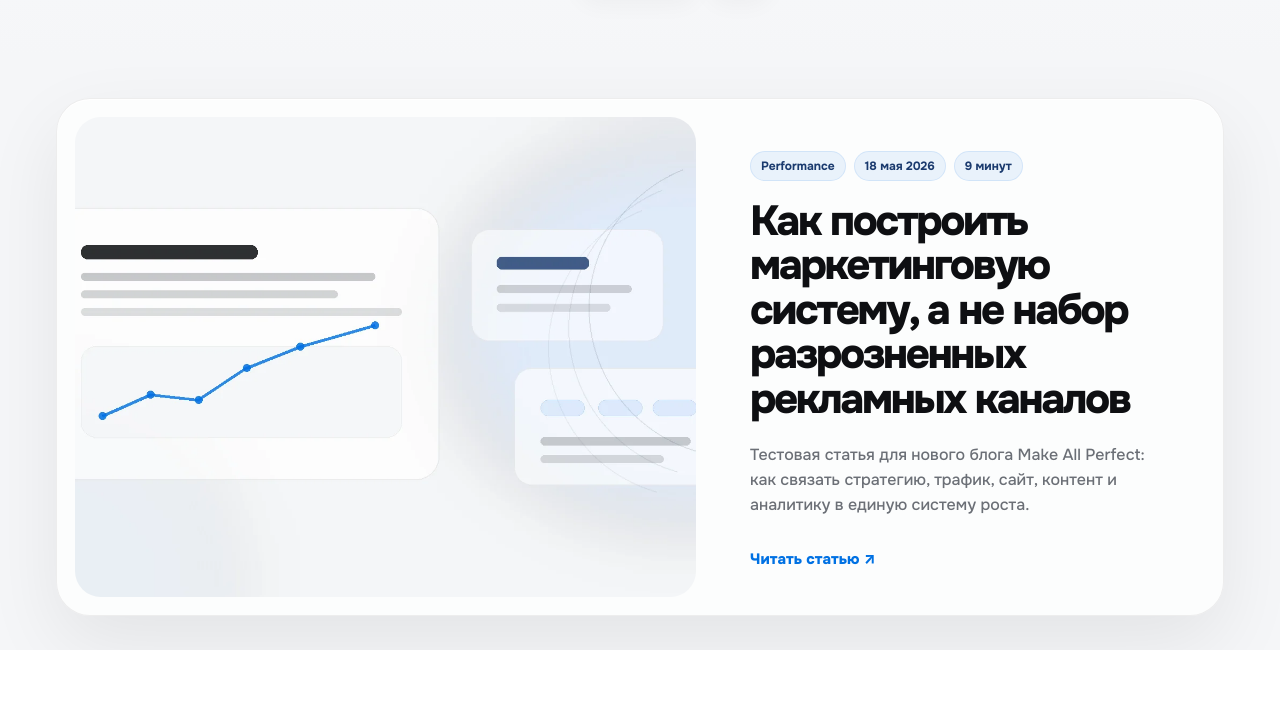
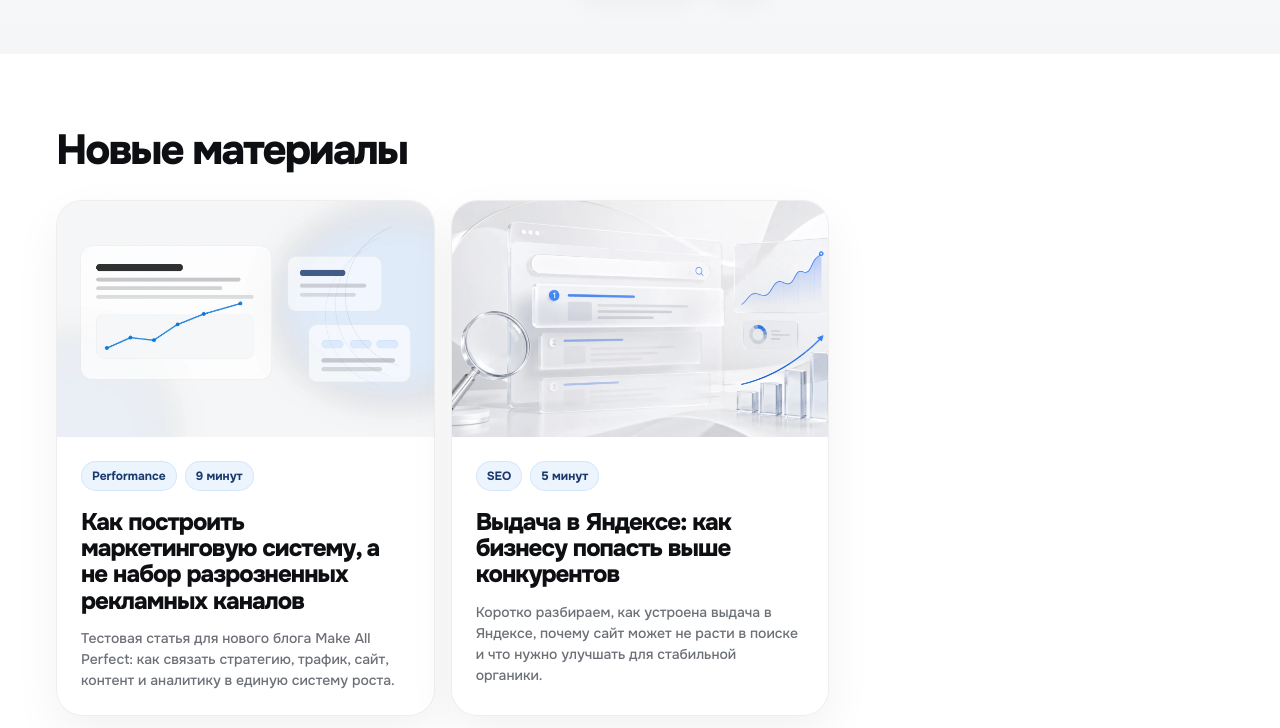
Before and after one commit to makeallperfectcompany/map2, a Next.js app: page /blog in a window 1280 px wide. Shown: the part 477-1205 px from the top of the page. Built offline with nearby package versions, Linux system fonts and the light colour scheme.

Commit message:
feat: pagination on blog index — 6 articles per page, remove featured section and all-articles button

```diff
--- a/src/components/sections/BlogIndexSection.tsx
+++ b/src/components/sections/BlogIndexSection.tsx
@@ -1,6 +1,6 @@
 "use client";
 
-import { useState } from "react";
+import { useState, useMemo } from "react";
 import styles from "./BlogIndexSection.module.css";
 import { articles } from "@/content/articles";
 
@@ -18,12 +18,69 @@ const listedArticles = articles.map((a) => ({
 
 export default function BlogIndexSection() {
   const [activeCategory, setActiveCategory] = useState("Все");
+  const [page, setPage] = useState(0);
+  const PER_PAGE = 6;
 
-  const filteredArticles = activeCategory === "Все"
-    ? listedArticles
-    : listedArticles.filter((a) => a.category === activeCategory);
+  const filteredArticles = useMemo(() => {
+    const result = activeCategory === "Все"
+      ? listedArticles
+      : listedArticles.filter((a) => a.category === activeCategory);
+    return result;
+  }, [activeCategory]);
 
-  const featuredArticle = filteredArticles[0];
+  const totalPages = useMemo(() => Math.ceil(filteredArticles.length / PER_PAGE), [filteredArticles]);
+  const paginatedArticles = useMemo(
+    () => filteredArticles.slice(page * PER_PAGE, (page + 1) * PER_PAGE),
+    [filteredArticles, page]
+  );
+
+  // Reset to page 0 when filter changes
+  const handleCategoryChange = (category: string) => {
+    setActiveCategory(category);
+    setPage(0);
+  };
+
+  const renderPagination = () => {
+    if (totalPages <= 1) return null;
+    const pages: number[] = [];
+    for (let i = 0; i < totalPages; i++) {
+      if (totalPages <= 7 || i === 0 || i === totalPages - 1 || Math.abs(i - page) <= 1) {
+        pages.push(i);
+      } else if (pages[pages.length - 1] !== -1) {
+        pages.push(-1);
+      }
+    }
+
+    return (
+      <nav className={styles.pagination} aria-label="Пагинация статей">
+        {pages.map((p, idx) =>
+          p === -1 ? (
+            <span className={styles.pageEllipsis} key={`ellipsis-${idx}`}>…</span>
+          ) : (
+            <button
+              className={`${styles.pageButton} ${page === p ? styles.activePage : ""}`}
+              type="button"
+              key={p}
+              onClick={() => setPage(p)}
+              aria-current={page === p ? "page" : undefined}
+            >
+              {p + 1}
+            </button>
+          )
+        )}
+        {page < totalPages - 1 && (
+          <button
+            className={styles.pageArrow}
+            type="button"
+            onClick={() => setPage(page + 1)}
+            aria-label="Следующая страница"
+          >
+            →
+          </button>
+        )}
+      </nav>
+    );
+  };
 
   return (
     <main className={styles.blogPage}>
@@ -37,7 +94,12 @@ export default function BlogIndexSection() {
 
           <div className={styles.categoryBar} aria-label="Категории статей">
             {categories.map((category) => (
-              <button className={`${styles.categoryButton} ${activeCategory === category ? styles.activeCategory : ""}`} type="button" key={category} onClick={() => setActiveCategory(category)}>
+              <button
+                className={`${styles.categoryButton} ${activeCategory === category ? styles.activeCategory : ""}`}
+                type="button"
+                key={category}
+                onClick={() => handleCategoryChange(category)}
+              >
                 {category}
               </button>
             ))}
@@ -45,35 +107,12 @@ export default function BlogIndexSection() {
         </div>
       </section>
 
-      <section className={styles.featured} aria-label="Избранная статья">
-        <div className={styles.container}>
-          <a className={styles.featuredCard} href={featuredArticle.href}>
-            <div className={styles.featuredImage}>
-              <img src={featuredArticle.cover} alt="" loading="eager" decoding="async" />
-            </div>
-            <div className={styles.featuredContent}>
-              <div className={styles.articleMeta}>
-                <span>{featuredArticle.category}</span>
-                <span>{featuredArticle.date}</span>
-                <span>{featuredArticle.readingTime}</span>
-              </div>
-              <h2>{featuredArticle.title}</h2>
-              <p>{featuredArticle.description}</p>
-              <span className={styles.readLink}>Читать статью ↗</span>
-            </div>
-          </a>
-        </div>
-      </section>
-
       <section className={styles.articleGridSection} aria-label="Все статьи">
         <div className={styles.container}>
-          <div className={styles.sectionHead}>
-            <h2>Новые материалы</h2>
-            <a href="/blog/test-article">Все статьи →</a>
-          </div>
+          <h2 className={styles.gridTitle}>Новые материалы</h2>
 
           <div className={styles.articleGrid}>
-            {filteredArticles.map((article) => (
+            {paginatedArticles.map((article) => (
               <a className={styles.articleCard} href={article.href} key={`${article.category}-${article.title}`}>
                 <div className={styles.articleImage}>
                   <img src={article.cover} alt="" loading="lazy" decoding="async" />
@@ -90,6 +129,8 @@ export default function BlogIndexSection() {
             ))}
           </div>
 
+          {renderPagination()}
+
           <div className={styles.blogCta}>
             <div>
               <span>Нужен не просто контент, а система?</span>
```
Also changed, not shown: src/components/sections/BlogIndexSection.module.css.
